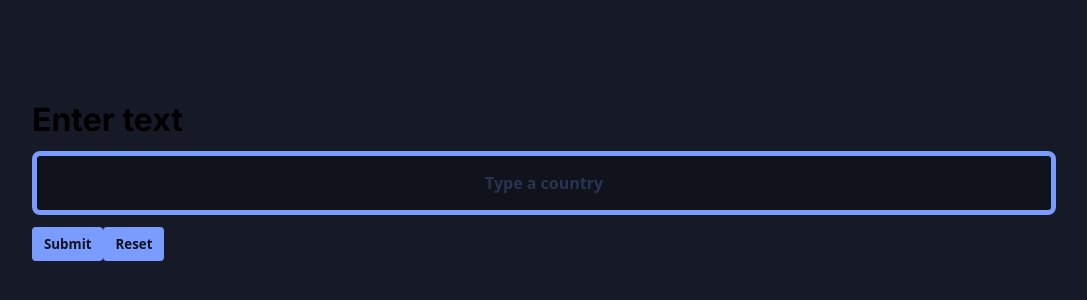
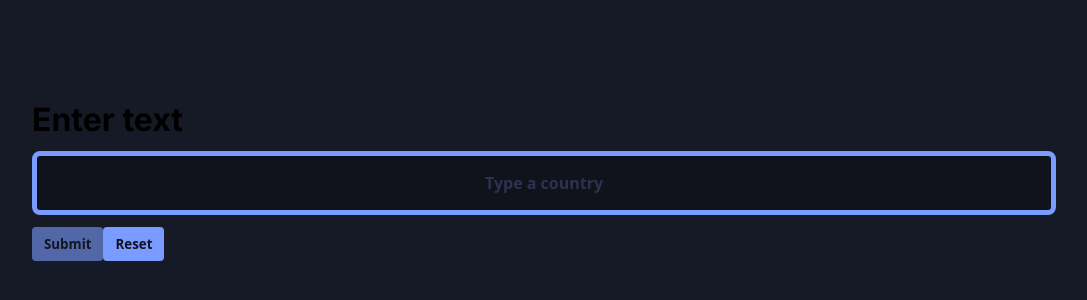
Before and after one commit to rosslibby/catch-and-release-assessment, a Next.js app: page / in a window 1280 px wide. Shown: the part 60-360 px from the top of the page, without its empty margins (96-1183 px from the left). Built offline with nearby package versions, Linux system fonts and the light colour scheme.

Commit message:
add button:disabled state

```diff
--- a/src/app/page.module.css
+++ b/src/app/page.module.css
@@ -45,6 +45,11 @@
   padding: .5rem .75rem;
 }
 
+.button:disabled {
+  cursor: not-allowed;
+  opacity: .6;
+}
+
 .suggestions {
   font-size: 1rem;
   margin: 0;
```
